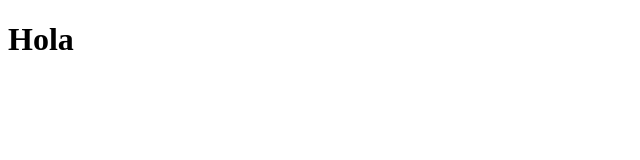
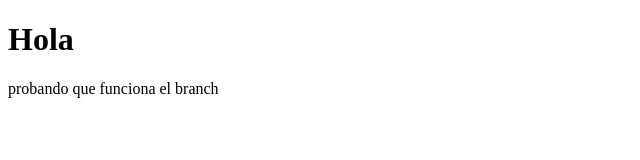
Before and after one commit to TheCanary180/prueba1, a plain HTML site: page index.html in a window 1280 px wide. Shown: the whole page, without its empty margins (0-640 px from the left). Drawn offline with Linux system fonts and the light colour scheme.

Commit message:
Probando

```diff
--- a/index.html
+++ b/index.html
@@ -10,6 +10,7 @@
 
 <body>
     <h1>Hola</h1>
+    <p>probando que funciona el branch</p>
 </body>
 
 </html>
```
